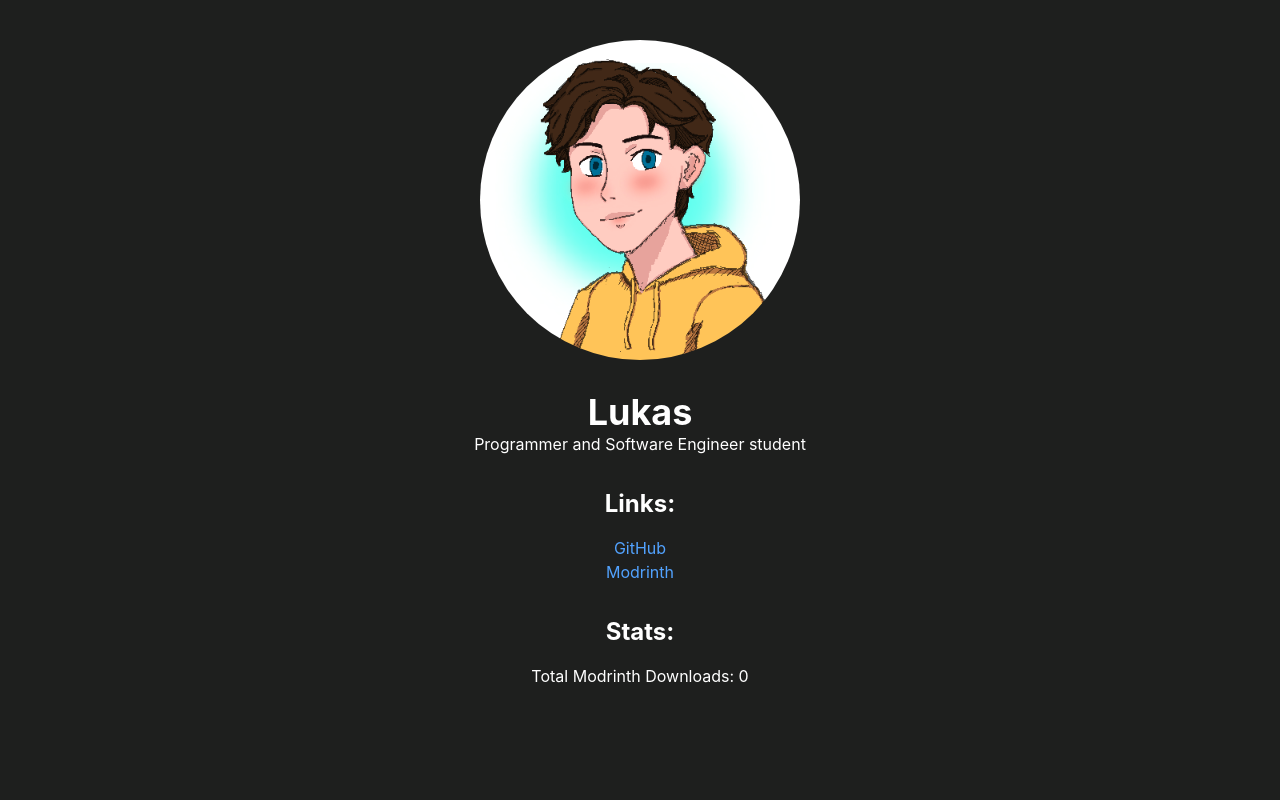
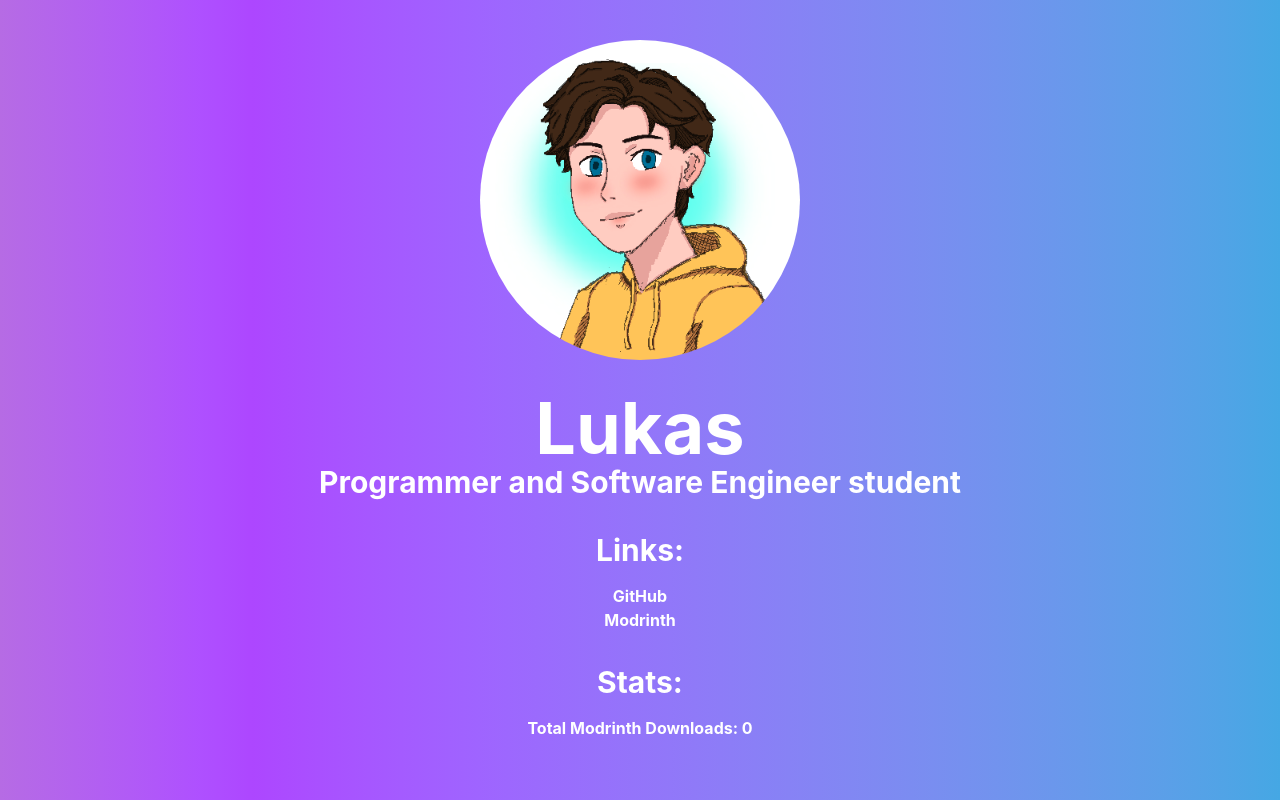
Before and after one commit to lukasabbe/LukasSimpleWebsite, a SvelteKit app: page / in a window 1280 px wide. Built offline with nearby package versions, Linux system fonts and the light colour scheme; no server answers.

Commit message:
Added cool background

```diff
--- a/src/app.html
+++ b/src/app.html
@@ -6,7 +6,7 @@
 		<meta name="text-scale" content="scale" />
 		%sveltekit.head%
 	</head>
-	<body data-sveltekit-preload-data="hover" class="bg-[#1E1F1E]">
+	<body data-sveltekit-preload-data="hover" class="bg-linear-to-r from-yellow-500 via-purple-500 to-cyan-500 bg-animate-gradient">
 		<div style="display: contents">%sveltekit.body%</div>
 	</body>
 </html>
--- a/src/routes/+page.svelte
+++ b/src/routes/+page.svelte
@@ -19,20 +19,20 @@
 <main class="min-h-screen flex flex-col items-center">
     <img src={favicon} alt="icon" class="w-80 h-80 rounded-full mb-8 m-10">
     <div class="flex flex-col items-center">
-        <h1 class="text-4xl font-bold text-white">Lukas</h1>
-        <p class="text-white">Programmer and Software Engineer student</p>
+        <h1 class="text-7xl font-bold text-white">Lukas</h1>
+        <p class="text-3xl text-white font-bold">Programmer and Software Engineer student</p>
     </div>
     <div class="flex flex-col items-center mt-8">
-        <h1 class="text-2xl font-bold text-white">Links:</h1>
+        <h1 class="text-3xl font-bold text-white">Links:</h1>
         <div class="flex flex-col items-center mt-4">
-            <a href="https://github.com/lukasabbe/" class="text-blue-400 hover:underline">GitHub</a>
-            <a href="https://modrinth.com/user/lukasabbe" class="text-blue-400 hover:underline">Modrinth</a>
+            <a href="https://github.com/lukasabbe/" class="text-white font-bold hover:underline">GitHub</a>
+            <a href="https://modrinth.com/user/lukasabbe" class="text-white font-bold hover:underline">Modrinth</a>
         </div>
     </div>
     <div class="flex flex-col items-center mt-8">
-        <h1 class="text-2xl font-bold text-white">Stats:</h1>
+        <h1 class="text-3xl font-bold text-white">Stats:</h1>
         <div class="flex flex-col items-center mt-4">
-            <p class="text-white">Total Modrinth Downloads: {downloads}</p>
+            <p class="text-white font-bold">Total Modrinth Downloads: {downloads}</p>
         </div>
     </div>
 </main>
--- a/src/routes/layout.css
+++ b/src/routes/layout.css
@@ -1,3 +1,21 @@
 @import 'tailwindcss';
 @plugin '@tailwindcss/forms';
 @plugin '@tailwindcss/typography';
+
+
+@layer utilities {
+  .bg-animate-gradient {
+    background-size: 200% 200%;
+    animation: moveGradient 20s ease infinite;
+  }
+  .bg-dots {
+      background-image: radial-gradient(rgba(255, 255, 255, 0.2) 2px, transparent 2px);
+      background-size: 30px 30px;
+  }
+}
+
+@keyframes moveGradient {
+  0% { background-position: 0% 50%; }
+  50% { background-position: 100% 50%; }
+  100% { background-position: 0% 50%; }
+}
```
